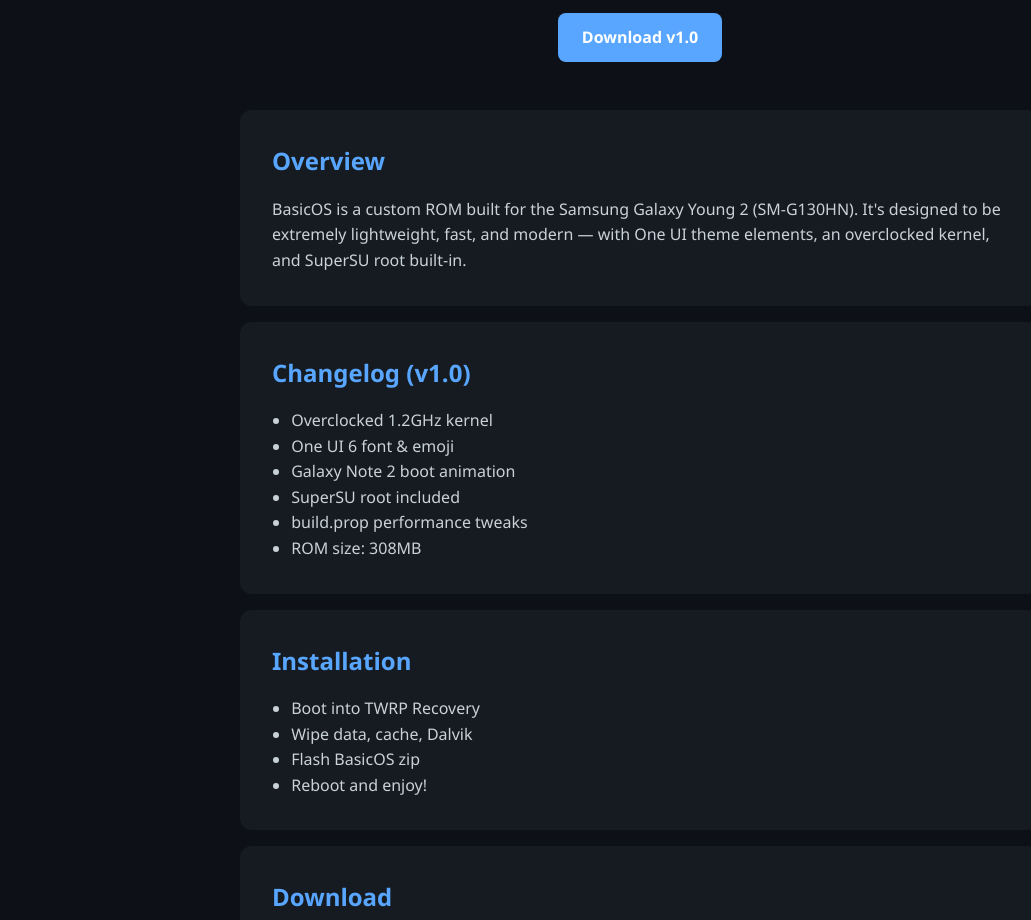
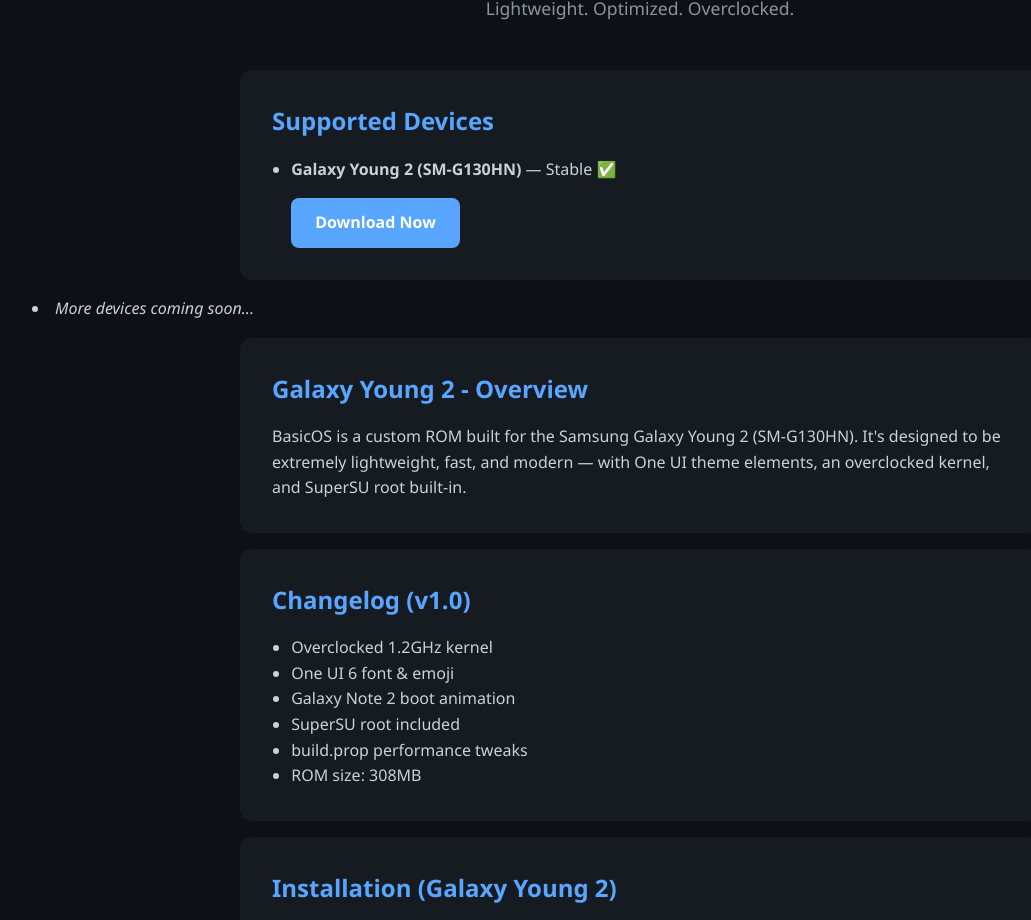
Before and after one commit to BasicOS2025/BasicOS2025.github.io, a plain HTML site: page index.html in a window 1280 px wide. Shown: the part 143-1063 px from the top of the page, without its empty margins (0-1031 px from the left). Drawn offline with Linux system fonts and the light colour scheme.

Commit message:
index.html

```diff
--- a/index.html
+++ b/index.html
@@ -1,10 +1,9 @@
-
-<!DOCTYPE html>
+x<!DOCTYPE html>
 <html lang="en">
 <head>
   <meta charset="UTF-8" />
   <meta name="viewport" content="width=device-width, initial-scale=1.0" />
-  <title>BasicOS - Galaxy Young 2</title>
+  <title>BasicOS - LineageOS based performance custom ROM</title>
   <style>
     :root {
       --bg: #0d1117;
@@ -87,13 +86,22 @@
 </head>
 <body>
   <header>
-    <h1>BasicOS for Galaxy Young 2</h1>
+    <h1>BasicOS Custom ROMs</h1>
     <p>Lightweight. Optimized. Overclocked.</p>
-    <a href="#download" class="button">Download v1.0</a>
   </header>
 
   <div class="section">
-    <h2>Overview</h2>
+    <h2>Supported Devices</h2>
+    <ul>
+      <li><strong>Galaxy Young 2 (SM-G130HN)</strong> — Stable ✅</li>
+      <a href="https://xdaforums.com/t/extreme-debloated-6-0-1-basicos-tiny-core-for-galaxy-young-2-sm-g130hn-the-fastest-galaxy-young-2-rom.4747534/" class="button">Download Now</a></p>
+  </div>
+      <li><em>More devices coming soon...</em></li>
+    </ul>
+  </div>
+
+  <div class="section">
+    <h2>Galaxy Young 2 - Overview</h2>
     <p>BasicOS is a custom ROM built for the Samsung Galaxy Young 2 (SM-G130HN). It's designed to be extremely lightweight, fast, and modern — with One UI theme elements, an overclocked kernel, and SuperSU root built-in.</p>
   </div>
 
@@ -110,7 +118,7 @@
   </div>
 
   <div class="section">
-    <h2>Installation</h2>
+    <h2>Installation (Galaxy Young 2)</h2>
     <ul>
       <li>Boot into TWRP Recovery</li>
       <li>Wipe data, cache, Dalvik</li>
@@ -121,14 +129,14 @@
 
   <div class="section">
     <h2 id="download">Download</h2>
-    <p><strong>BasicOS v1.0 for SM-G130HN</strong></p>
-    <p><a href="YOUR_ROM_LINK_HERE" class="button">Download Now</a></p>
+    <p><strong>BasicOS v1.0 for Galaxy Young 2</strong></p>
+    <p><a href="https://xdaforums.com/t/extreme-debloated-6-0-1-basicos-tiny-core-for-galaxy-young-2-sm-g130hn-the-fastest-galaxy-young-2-rom.4747534/" class="button">Download Now</a></p>
   </div>
 
   <div class="section">
     <h2>Contact</h2>
     <p>For support or questions: <br />
-    📧 <a href="mailto:atakose2012@gmail.com" style="color: var(--accent);">atakose2012@gmail.com</a></p>
+    📧 <a href="mailto:basicoscustomroms@gmail.com" style="color: var(--accent);">basicoscustomroms@gmail.com</a></p>
   </div>
 
   <footer>
@@ -136,3 +144,4 @@
   </footer>
 </body>
 </html>
+"""
```
